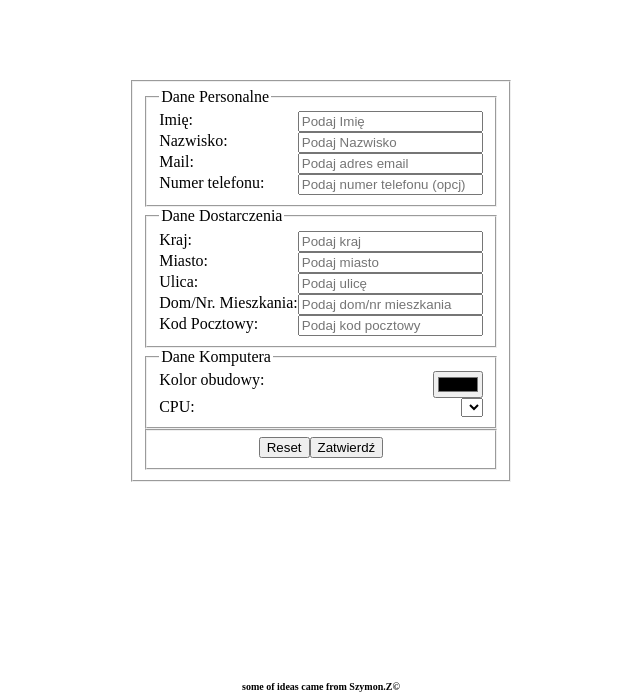
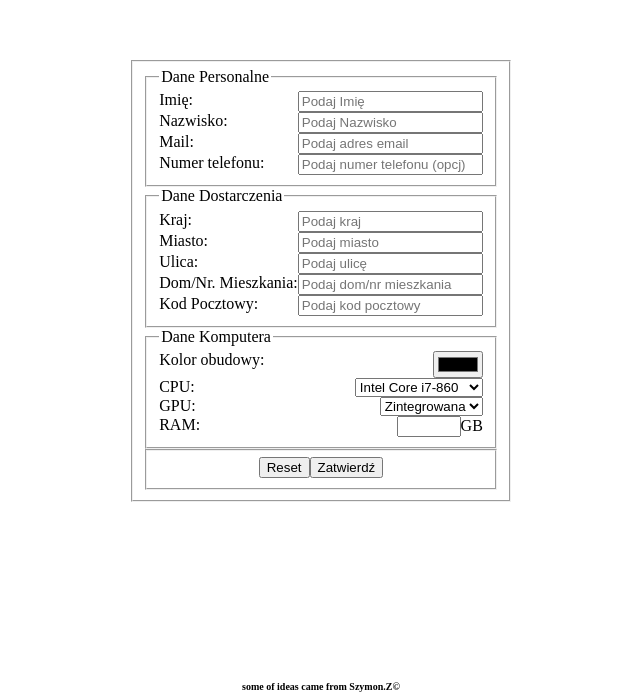
Before and after one commit to 4TiZaras/les1, a plain HTML site: page form.html in a window 1280 px wide. Shown: the part 119-811 px from the top of the page, without its empty margins (319-959 px from the left). Drawn offline with Linux system fonts and the light colour scheme.

Commit message:
Added som of the compjuta options

```diff
--- a/form.html
+++ b/form.html
@@ -79,11 +79,25 @@
                     <input type="color">
                 </label>
                 <label for="cpu">CPU:
-                    <select>
-
+                    <select name="cpu" id="cpu" required>
+                        <option value="i7">Intel Core i7-860</option>
+                        <option value="i7">Intel Core i7-870</option>
+                        <option value="i7">Intel Core i7-875k</option>
+                        <option value="i7">Intel Core i7-920</option>
+                        <option value="i7">Intel Core i7-940</option>
+                        <option value="i7">Intel Core i7-950</option>
                     </select>
                 </label>
-
+                <label for="gpu">GPU:
+                    <select name="gpu" id="gpu">
+                        <option value="integra">Zintegrowana</option>
+                    </select>
+                </label>
+                <label for="ram">RAM:
+                    <div>
+                        <input type="number" min="2" max="256" required>GB
+                    </div>
+                </label>
             </fieldset>
             <fieldset class="int">
             <input type="reset">
```
